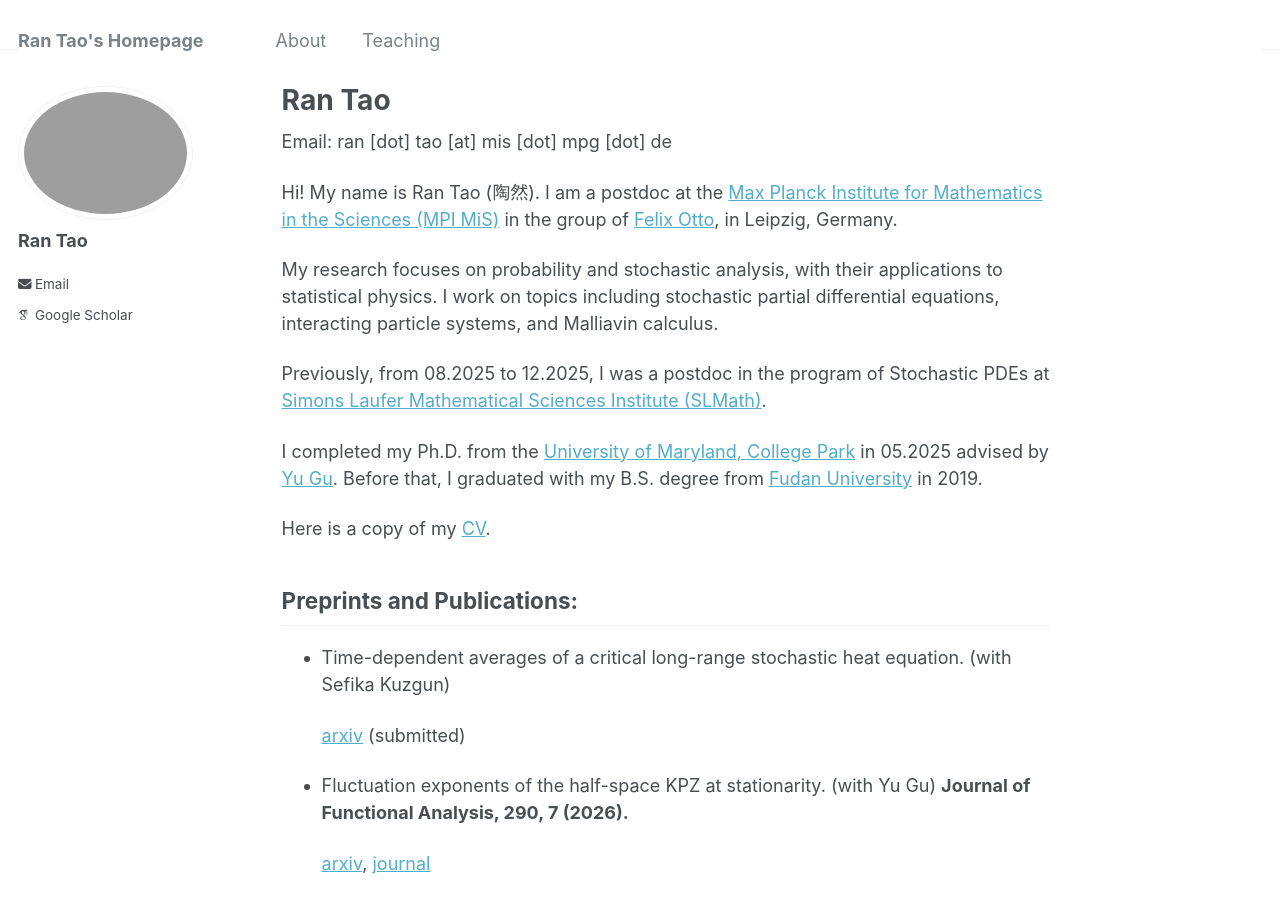
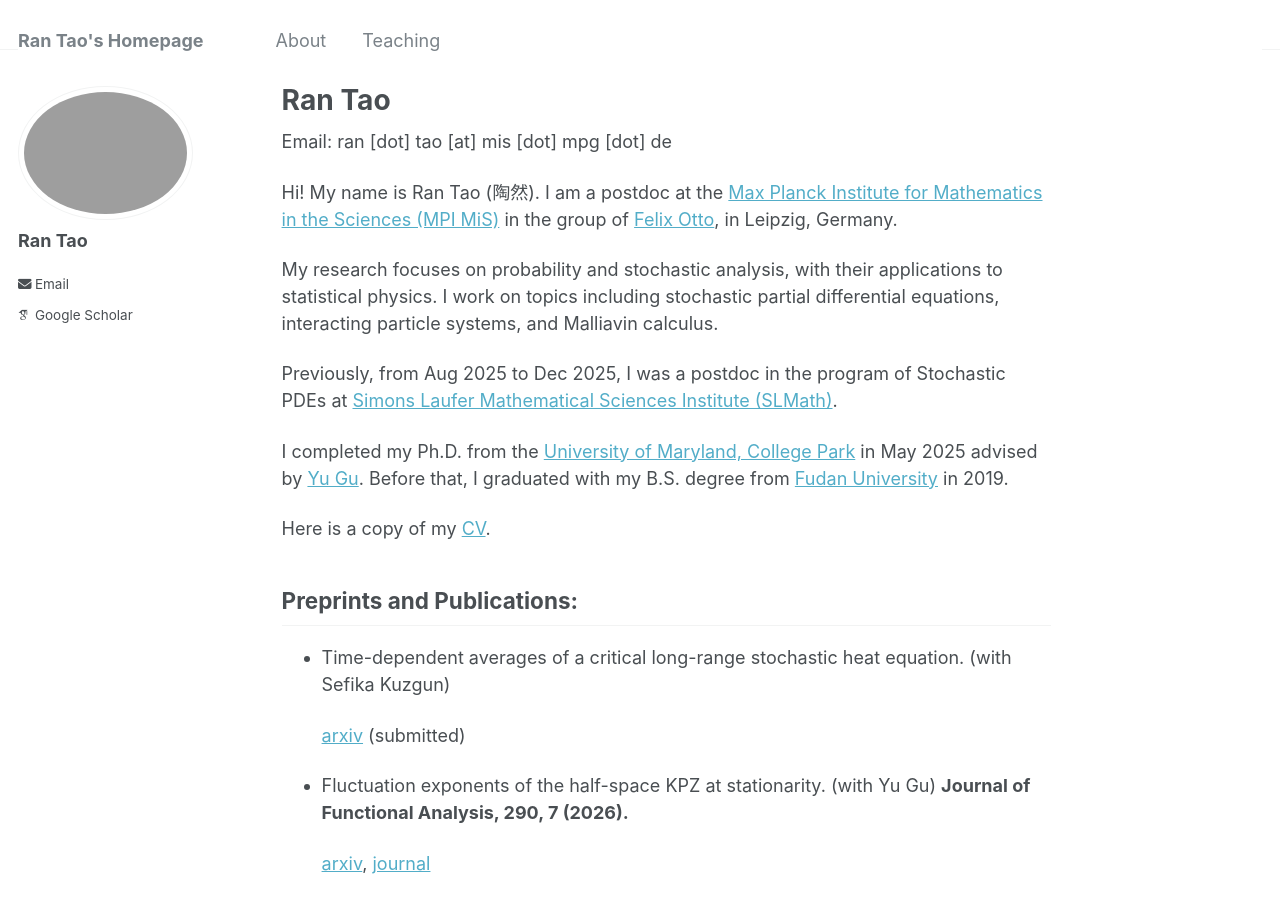
Before and after one commit to rantao16/rantao16.github.io, a Jekyll site: the page built from _pages/about.md, in a window 1280 px wide and 900 px high. Built offline with Jekyll 4.4.1, drawn with Linux system fonts in a browser that asks for light colours; some web fonts are replaced.

Commit message:
Update about.md

```diff
--- a/_pages/about.md
+++ b/_pages/about.md
@@ -12,9 +12,9 @@ Hi! My name is Ran Tao (陶然). I am a postdoc at the [Max Planck Institute for
 
 My research focuses on probability and stochastic analysis, with their applications to statistical physics. I work on topics including stochastic partial differential equations, interacting particle systems, and Malliavin calculus.
 
-Previously, from 08.2025 to 12.2025, I was a postdoc in the program of Stochastic PDEs at [Simons Laufer Mathematical Sciences Institute (SLMath)](https://www.slmath.org/programs/380#).
+Previously, from Aug 2025 to Dec 2025, I was a postdoc in the program of Stochastic PDEs at [Simons Laufer Mathematical Sciences Institute (SLMath)](https://www.slmath.org/programs/380#).
 
-I completed my Ph.D. from the [University of Maryland, College Park](https://www-math.umd.edu/) in 05.2025 advised by [Yu Gu](https://www.math.umd.edu/~ygu7/). Before that, I graduated with my B.S. degree from [Fudan University](https://math.fudan.edu.cn/mathen/main.htm) in 2019.
+I completed my Ph.D. from the [University of Maryland, College Park](https://www-math.umd.edu/) in May 2025 advised by [Yu Gu](https://www.math.umd.edu/~ygu7/). Before that, I graduated with my B.S. degree from [Fudan University](https://math.fudan.edu.cn/mathen/main.htm) in 2019.
 
 Here is a copy of my [CV](https://drive.google.com/file/d/1QAnjKtOeVYARGnoyFWeTqpMsvxPqjKny/view?usp=sharing).
 
```
